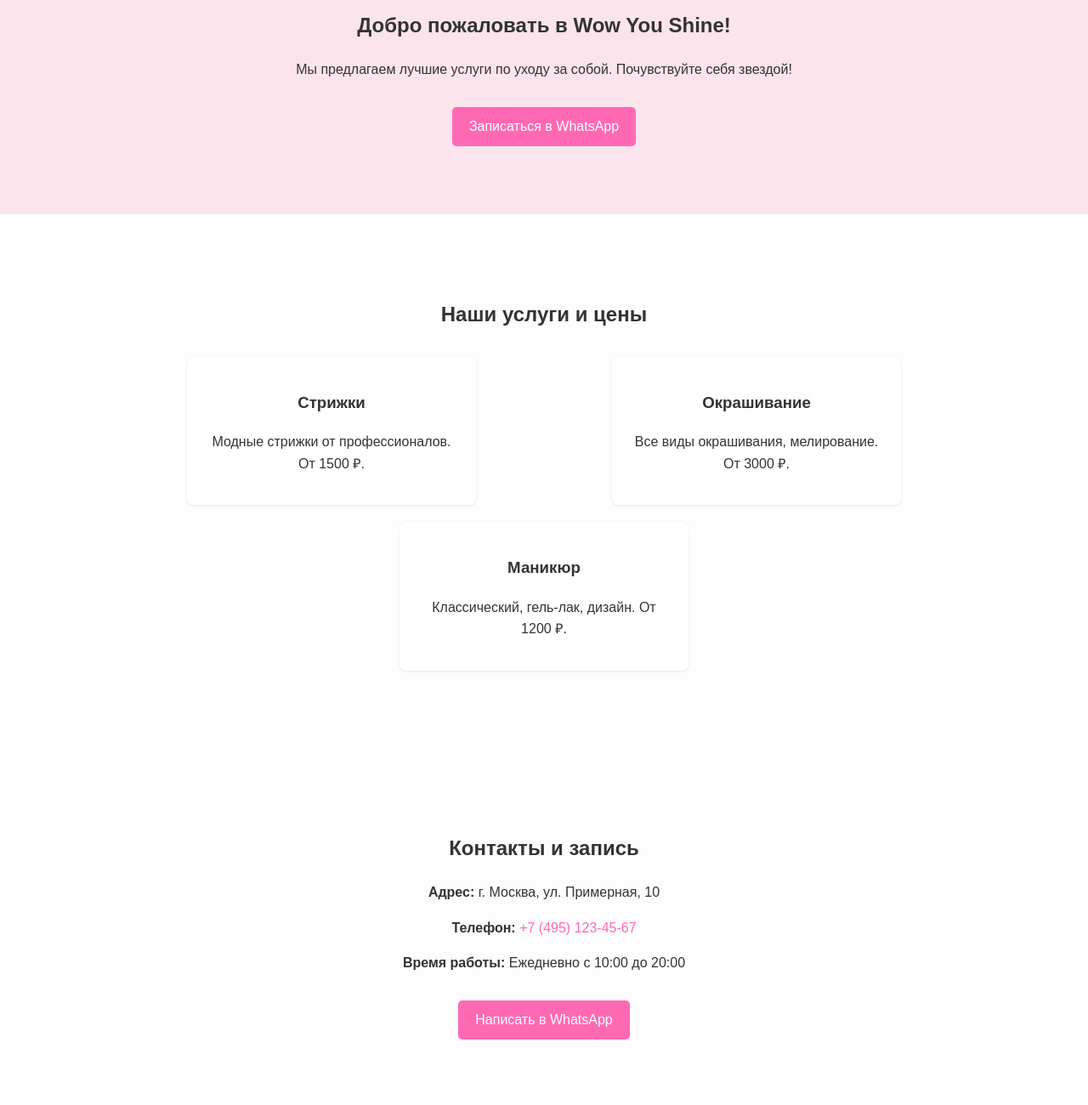
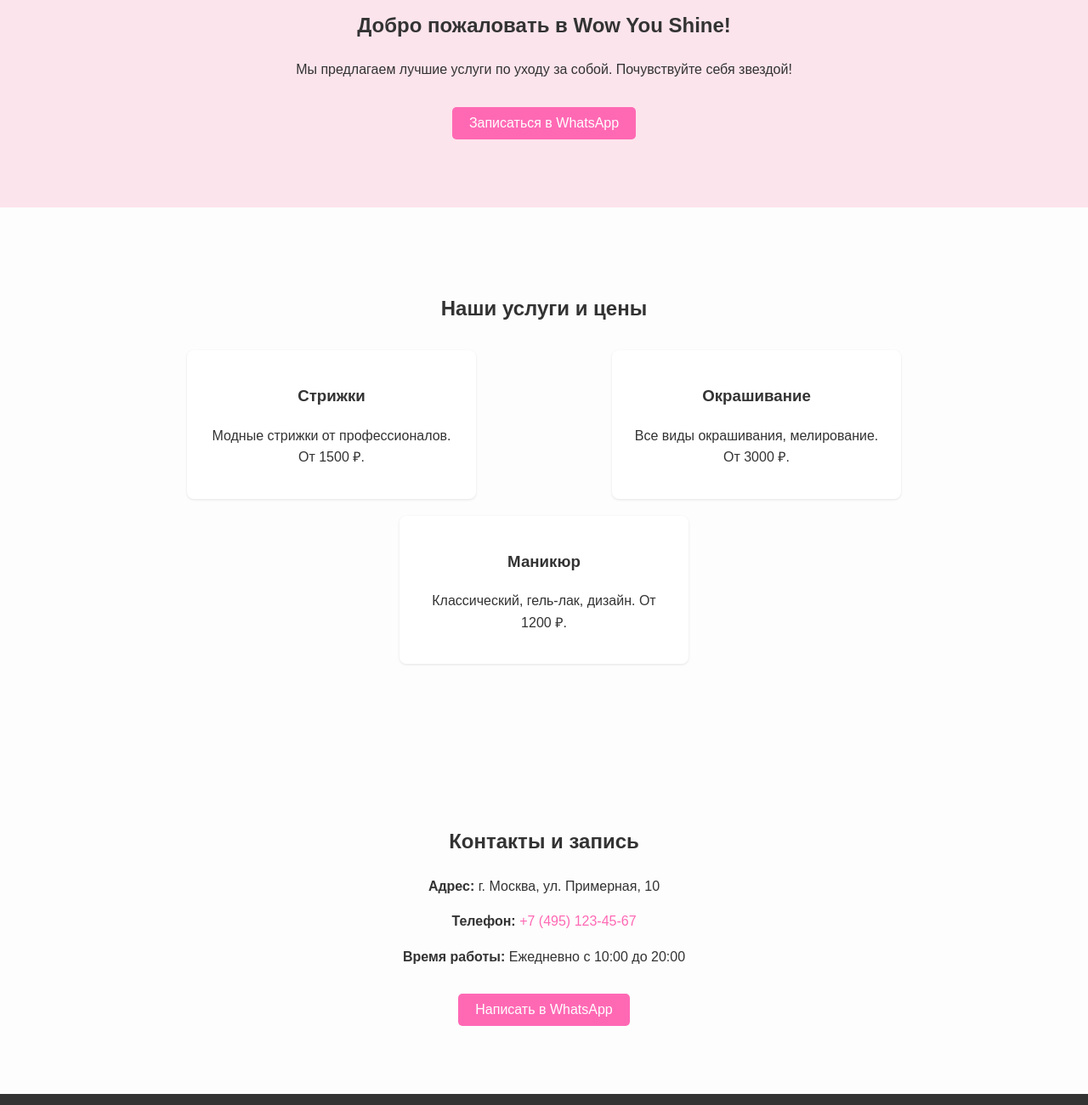
Before and after one commit to dclxviclangames/Wow, a plain HTML site: page index.html in a window 1280 px wide. Shown: the part 200-1500 px from the top of the page at 85% size. Drawn offline with Linux system fonts and the light colour scheme.

Commit message:
Update index.html

```diff
--- a/index.html
+++ b/index.html
@@ -34,6 +34,9 @@
             border-radius: 5px;
             margin-top: 15px;
             transition: background-color 0.3s;
+            cursor: pointer; /* Делаем курсор как у ссылки */
+            border: none; /* Убираем стандартную границу кнопки */
+            font-size: 1em; /* Делаем шрифт как у обычного текста */
         }
         .btn:hover {
             background-color: #ff4d94;
@@ -114,8 +117,8 @@
             <div class="container">
                 <h1>Добро пожаловать в Wow You Shine!</h1>
                 <p>Мы предлагаем лучшие услуги по уходу за собой. Почувствуйте себя звездой!</p>
-                <!-- Кнопка с альтернативной ссылкой на WhatsApp -->
-                <a href="api.whatsapp.com!" class="btn" target="_blank">Записаться в WhatsApp</a>
+                <!-- Используем кнопку с JS обработчиком -->
+                <button class="btn" onclick="openWhatsApp()">Записаться в WhatsApp</button>
             </div>
         </section>
 
@@ -147,8 +150,8 @@
                 <p><strong>Адрес:</strong> г. Москва, ул. Примерная, 10</p>
                 <p><strong>Телефон:</strong> <a href="tel:+74951234567">+7 (495) 123-45-67</a></p>
                 <p><strong>Время работы:</strong> Ежедневно с 10:00 до 20:00</p>
-                <!-- Кнопка в контактах тоже ведет на WhatsApp -->
-                <a href="api.whatsapp.com!" class="btn" target="_blank">Написать в WhatsApp</a>
+                <!-- Используем кнопку с JS обработчиком -->
+                <button class="btn" onclick="openWhatsApp()">Написать в WhatsApp</button>
             </div>
         </section>
     </main>
@@ -160,5 +163,30 @@
         </div>
     </footer>
 
+    <script>
+        function openWhatsApp() {
+            const phoneNumber = '74951234567'; // Ваш номер телефона без +
+            const message = encodeURIComponent('Здравствуйте, хочу записаться на процедуру!');
+
+            // Попытка использовать глубокую ссылку (для мобильных приложений)
+            const deepLink = `whatsapp://send?phone=${phoneNumber}&text=${message}`;
+
+            // Альтернативная веб-ссылка
+            const webLink = `api.whatsapp.com{phoneNumber}&text=${message}`;
+
+            // Пытаемся открыть сначала через deep link
+            window.location.href = deepLink;
+
+            // Если deep link не сработал через короткое время, переходим на веб-версию
+            setTimeout(() => {
+                // Если пользователь еще на той же странице (т.е. приложение не открылось),
+                // открываем веб-версию в новом окне/вкладке
+                if (document.visibilityState === 'visible') {
+                   window.open(webLink, '_blank');
+                }
+            }, 500); // Задержка 0.5 секунды
+        }
+    </script>
+
 </body>
 </html>
```
